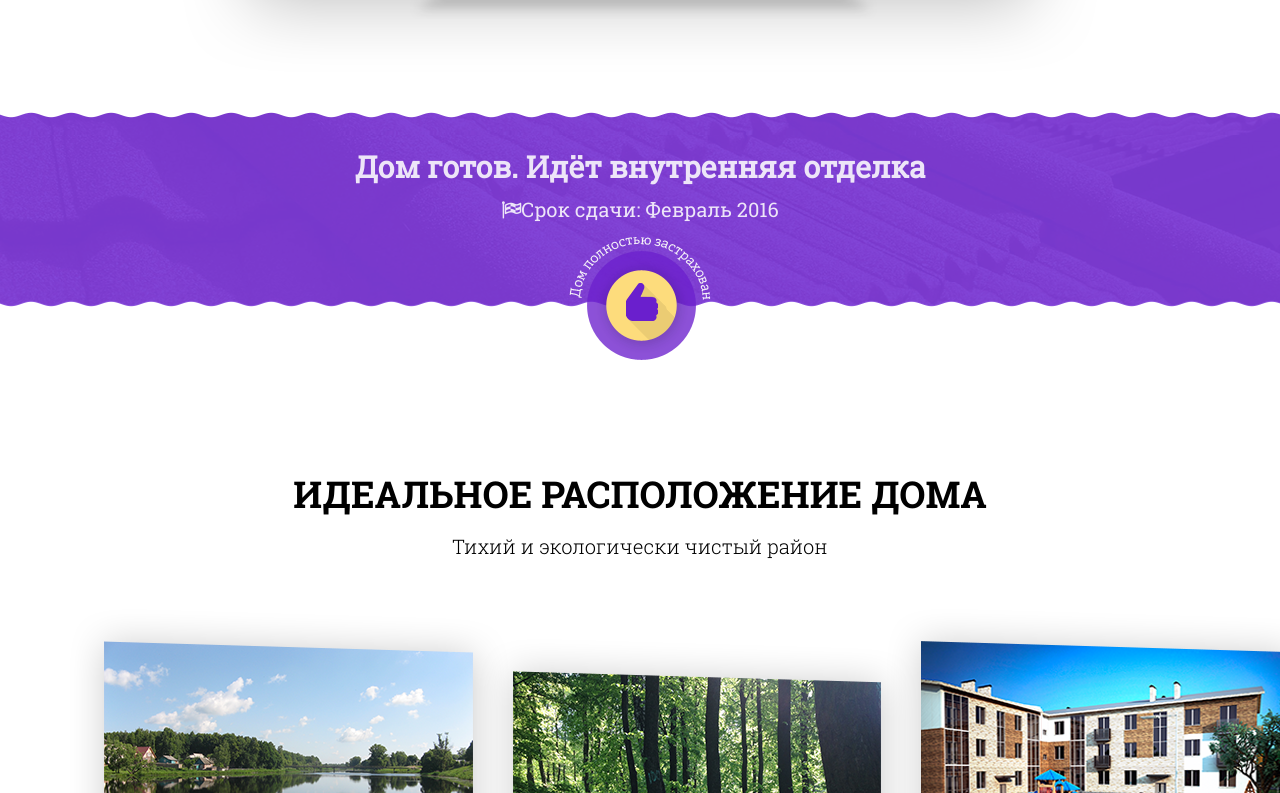
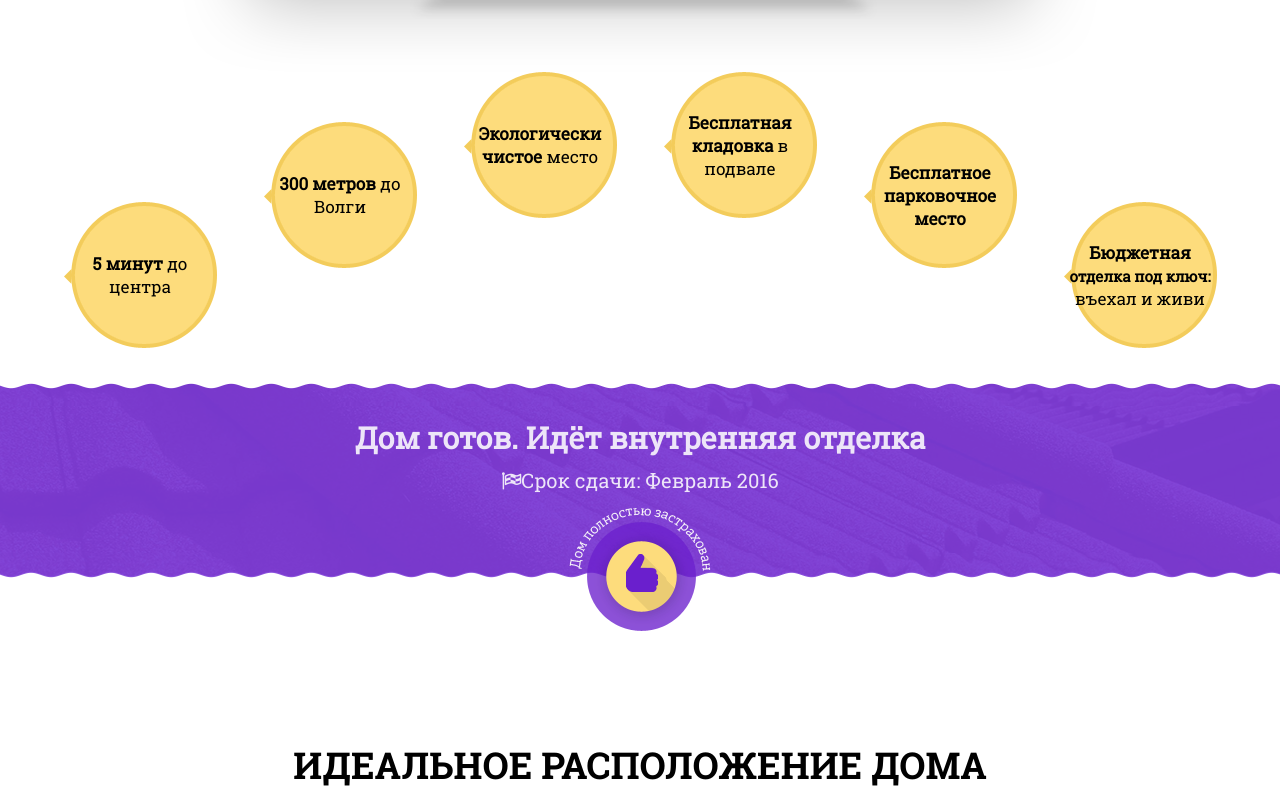
Before and after one commit to viktoriag373/housing_sales_landing, a plain HTML site: page index.html in a window 1280 px wide. Shown: the part 733-1526 px from the top of the page. Drawn offline with Linux system fonts and the light colour scheme.

Commit message:
доделала, осталось сделать некоторые отступы

```diff
--- a/css/style.css
+++ b/css/style.css
@@ -112,7 +112,7 @@ nav li:nth-child(5) {
 #first {
     background: url(../img/background_first.jpg) no-repeat top center;
     margin-top: 15px;
-    margin-bottom: 40px;
+
 }
 
 .first_heading_wraper{
@@ -124,7 +124,7 @@ nav li:nth-child(5) {
     color: #2f1059;
     text-align: center;
     height: 191px;
-    padding-top: 35px;
+    padding-top: 45px;
 }
 
 .first_headig_delivery {
@@ -209,7 +209,48 @@ h1 {
     border-radius: 2px;
 }
 
+#second_advantages {
+    padding-bottom: 35px;
+}
 
+.second_advantages_wraper {
+    display: flex;
+    justify-content: space-around;
+}
+
+.second_advantage {
+    background: url(../img/bacground_sss.png) no-repeat;
+    width: 153px;
+    height: 146px;
+    display: flex;
+
+}
+
+.wraper_p {
+    margin: auto;
+}
+
+.second_advantage p {
+    font-size: 17px;
+    text-align: center;
+
+}
+
+.second_advantage_span {
+    font-weight: bold;
+}
+
+.second_advantage_span_font {
+    font-size: 15px;
+}
+
+.margin_50 {
+    margin-top: 50px;
+}
+
+.margin_130 {
+    margin-top: 130px;
+}
 
 #finish {
     background: url(../img/background_finish.png) no-repeat top center;
--- a/index.html
+++ b/index.html
@@ -63,6 +63,42 @@
                     <button type="submit">Записаться на просмотр!</button>
                     </form>
                     <p class="first_form_time">Осталось всего <span class="first_form_time_span">5</span> квартир!</p>
+                </div>
+            </div>
+        </div>
+    </section>
+    <section id="second_advantages">
+        <div class="container">
+            <div class="second_advantages_wraper">
+                <div class="second_advantage margin_130">
+                    <div class="wraper_p">
+                        <p><span class="second_advantage_span">5 минут</span> до центра</p>
+                    </div>
+                </div>
+                <div class="second_advantage margin_50">
+                    <div class="wraper_p">
+                        <p><span class="second_advantage_span ">300 метров</span> до Волги</p>
+                    </div>
+                </div>
+                <div class="second_advantage">
+                    <div class="wraper_p">
+                        <p><span class="second_advantage_span">Экологически чистое</span> место</p>
+                    </div>
+                </div>
+                <div class="second_advantage">
+                    <div class="wraper_p">
+                        <p><span class="second_advantage_span">Бесплатная кладовка</span> в подвале</p>
+                    </div>
+                </div>
+                <div class="second_advantage margin_50">
+                    <div class="wraper_p">
+                        <p><span class="second_advantage_span ">Бесплатное парковочное место</span></p>
+                    </div>
+                </div>
+                <div class="second_advantage margin_130">
+                    <div class="wraper_p">
+                         <p><span class="second_advantage_span">Бюджетная <span class="second_advantage_span_font">отделка под ключ:</span></span> въехал и живи</p>
+                    </div>
                 </div>
             </div>
         </div>
```
